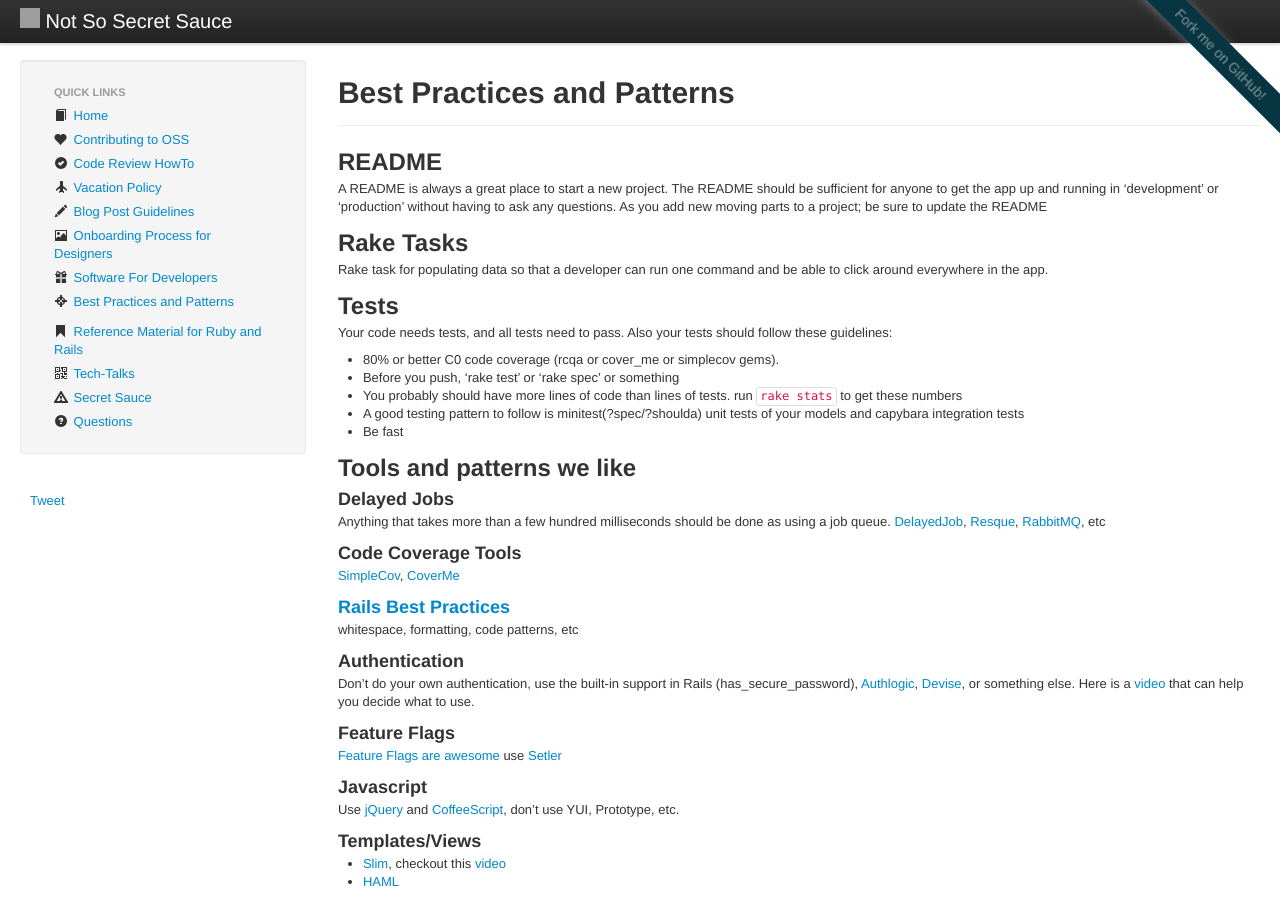
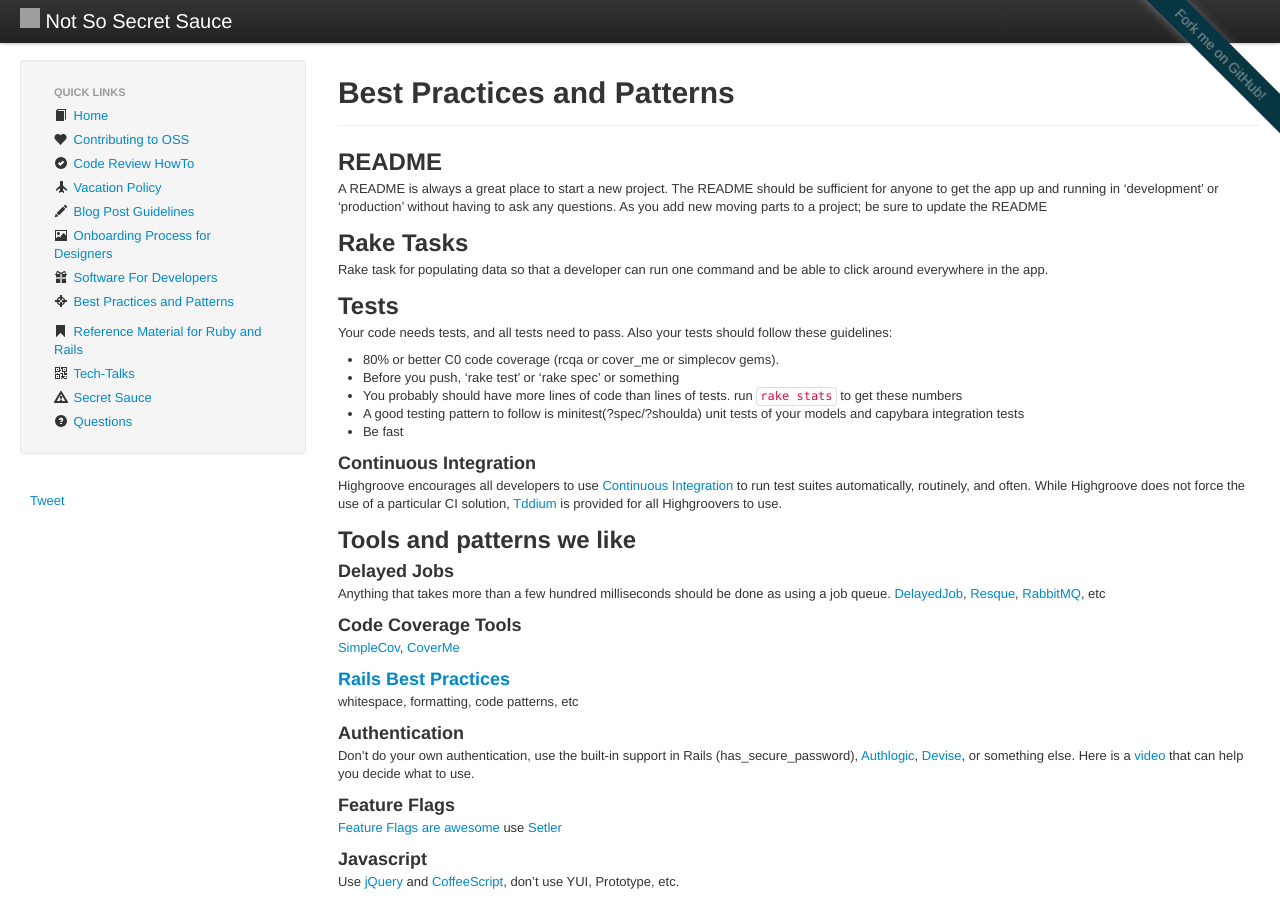
Before and after one commit to daveworth/not-so-secret-sauce, a Jekyll site: the page built from topics/best-practices-and-patterns.md, in a window 1280 px wide and 900 px high. Built offline with Jekyll 4.4.1, drawn with Linux system fonts in a browser that asks for light colours; nearby versions of some CDN libraries; comment, search, counter and statistics services are not loaded; grey boxes are pictures that could not be loaded.

Commit message:
[Finish #27874311] Updating Not So Secret Sauce to include a blurb out Continuous Integration

```diff
--- a/topics/best-practices-and-patterns.md
+++ b/topics/best-practices-and-patterns.md
@@ -26,6 +26,10 @@
 * You probably should have more lines of code than lines of tests. run `rake stats` to get these numbers
 * A good testing pattern to follow is minitest(?spec/?shoulda) unit tests of your models and capybara integration tests
 * Be fast
+
+### Continuous Integration
+
+Highgroove encourages all developers to use [Continuous Integration](http://en.wikipedia.org/wiki/Continuous_integration) to run test suites automatically, routinely, and often.  While Highgroove does not force the use of a particular CI solution, [Tddium](http://www.tddium.com) is provided for all Highgroovers to use.
 
 
 Tools and patterns we like
```
